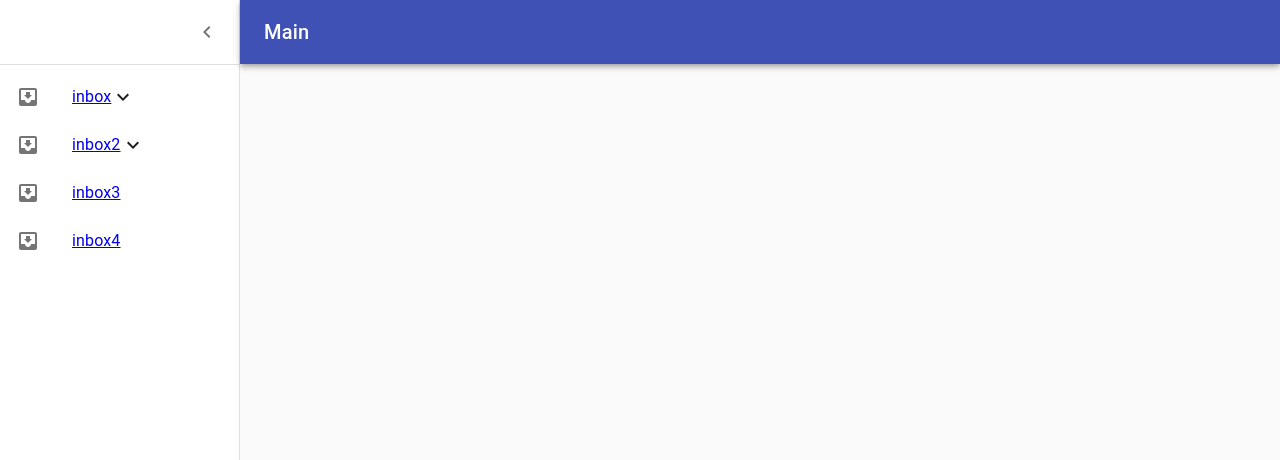
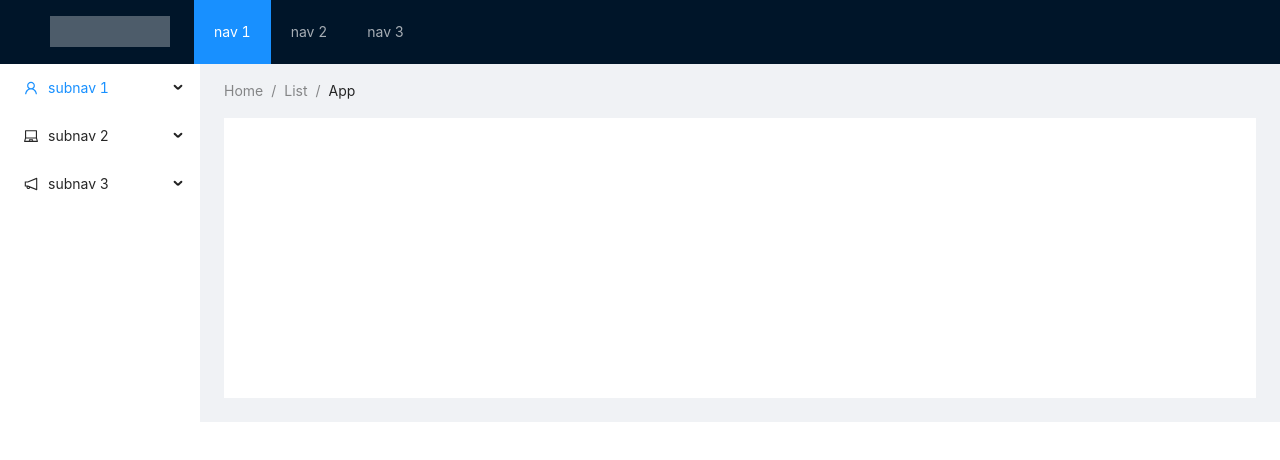
Before and after one commit to kdg1986/react-app, a React app: page /ant in a window 1280 px wide. Shown: the top 460 px of the page. Built offline with nearby package versions, Linux system fonts and the light colour scheme.

Commit message:
add AntDesign

```diff
--- a/package.json
+++ b/package.json
@@ -20,6 +20,7 @@
     "@material-ui/core": "^4.12.3",
     "@material-ui/data-grid": "^4.0.0-alpha.35",
     "@material-ui/icons": "^4.11.2",
+    "antd": "^4.16.13",
     "axios": "^0.21.1",
     "babel-loader": "^8.2.2",
     "babel-plugin-module-resolver": "^4.1.0",
--- /dev/null
+++ b/src/css/antd.css
@@ -0,0 +1,20 @@
+.logo {
+  float: left;
+  width: 120px;
+  height: 31px;
+  margin: 16px 24px 16px 0;
+  background: rgba(255, 255, 255, 0.3);
+}
+
+.ant-row-rtl .logo {
+  float: right;
+  margin: 16px 0 16px 24px;
+}
+
+.site-layout-background {
+  background: #fff;
+}
+
+.h{
+  height: 100%;
+}
--- /dev/null
+++ b/src/layout/Antd.js
@@ -0,0 +1,166 @@
+import { Layout, Menu, Breadcrumb,List,Card  } from 'antd';
+import { UserOutlined, LaptopOutlined, NotificationOutlined } from '@ant-design/icons';
+import '@STYLE/antd.css';
+import 'antd/dist/antd.css';
+import { Route, Switch } from 'react-router';
+import { Link } from 'react-router-dom';
+import { DragDropContext,Droppable,Draggable } from 'react-beautiful-dnd'
+
+const CardList = () => {
+    const data = [
+        {
+          title: 'Title 1',
+          content: 'content',
+        },
+        {
+          title: 'Title 2',
+          content: 'content',
+        },
+        {
+          title: 'Title 3',
+          content: 'content',
+        },
+        {
+          title: 'Title 4',
+          content: 'content',
+        },
+        {
+          title: 'Title 5',
+          content: 'content',
+        },
+        {
+          title: 'Title 6',
+          content: 'content',
+        },
+      ];
+
+      return(
+        <DragDropContext>
+            <Droppable droppableId="droppable-1" type="PERSON">
+            {(provided, snapshot) => (
+                <div
+                {...provided.droppableProps} ref={provided.innerRef}
+                >
+                    <List
+                        grid={{
+                        gutter: 16,
+                        xs: 1,
+                        sm: 2,
+                        md: 4,
+                        lg: 4,
+                        xl: 6,
+                        xxl: 3,
+                        }}
+                        dataSource={data}
+                        renderItem={(item,index) => {
+                            console.log( item )
+                         return(
+
+                            <Draggable key={item.title} draggableId={item.title} index={index}>
+                            {(provided) => (
+                              <div
+                                ref={provided.innerRef}
+                                {...provided.dragHandleProps}
+                                {...provided.draggableProps}
+                              >
+                                <List.Item>
+                                    <Card title={item.title}>{item.content}</Card>
+                                </List.Item>
+                              </div>
+                            )}
+                          </Draggable>
+
+
+                        )
+                        }}
+                    />
+                    {provided.placeholder}
+                </div>
+            )}
+            </Droppable>
+        </DragDropContext>
+      )
+}
+
+const Contents = props => {
+    return(
+        <Layout style={{ padding: '0 24px 24px' }}>
+            <Breadcrumb style={{ margin: '16px 0' }}>
+                <Breadcrumb.Item>Home</Breadcrumb.Item>
+                <Breadcrumb.Item>List</Breadcrumb.Item>
+                <Breadcrumb.Item>App</Breadcrumb.Item>
+            </Breadcrumb>
+            <Layout.Content
+            className="site-layout-background"
+            style={{
+                padding: 24,
+                margin: 0,
+                minHeight: 280,
+            }}
+            >
+                {props.children}
+            </Layout.Content>
+        </Layout>
+    )
+}
+
+
+const Table = () => {
+    return <h1>table</h1>
+}
+
+
+export default () => {
+
+    const { SubMenu } = Menu;
+    const { Header, Content, Sider } = Layout;
+
+    return(
+        <Layout className="h">
+            <Header className="header">
+            <div className="logo" />
+            <Menu theme="dark" mode="horizontal" defaultSelectedKeys={['1']}>
+                <Menu.Item key="1">nav 1</Menu.Item>
+                <Menu.Item key="2">nav 2</Menu.Item>
+                <Menu.Item key="3">nav 3</Menu.Item>
+            </Menu>
+            </Header>
+            <Layout>
+            <Sider width={200} className="site-layout-background">
+                <Menu
+                mode="inline"
+                defaultSelectedKeys={['1']}
+                //defaultOpenKeys={['sub1']}
+                style={{ height: '100%', borderRight: 0 }}
+                >
+                <SubMenu key="sub1" icon={<UserOutlined />} title="subnav 1">
+                    <Menu.Item key="1"><Link to="/ant/BeautifulDnd" >BeautifulDnd</Link></Menu.Item>
+                    <Menu.Item key="2"><Link to="/ant/table" >table</Link></Menu.Item>
+                    <Menu.Item key="3">option3</Menu.Item>
+                    <Menu.Item key="4">option4</Menu.Item>
+                </SubMenu>
+                <SubMenu key="sub2" icon={<LaptopOutlined />} title="subnav 2">
+                    <Menu.Item key="5">option5</Menu.Item>
+                    <Menu.Item key="6">option6</Menu.Item>
+                    <Menu.Item key="7">option7</Menu.Item>
+                    <Menu.Item key="8">option8</Menu.Item>
+                </SubMenu>
+                <SubMenu key="sub3" icon={<NotificationOutlined />} title="subnav 3">
+                    <Menu.Item key="9">option9</Menu.Item>
+                    <Menu.Item key="10">option10</Menu.Item>
+                    <Menu.Item key="11">option11</Menu.Item>
+                    <Menu.Item key="12">option12</Menu.Item>
+                </SubMenu>
+                </Menu>
+            </Sider>
+                <Contents>
+                    <Route exact path="/ant" render={null}/>
+                    <Switch>
+                        <Route path="/ant/BeautifulDnd" component={CardList}/>
+                        <Route path="/ant/table" component={Table}/>
+                    </Switch>
+                </Contents>
+            </Layout>
+        </Layout>
+    )
+}
--- a/src/layout/index.js
+++ b/src/layout/index.js
@@ -10,8 +10,8 @@ import Header from '@/layout/header';
 import Left from '@/layout/left';
 import { useMemo } from 'react';
 
-
-
+import Antd from '@/layout/Antd';
+import { Route, Switch } from 'react-router';
 
 const drawerWidth = 240;
 
@@ -93,9 +93,10 @@ export default () => {
     [prefersDarkMode],
   );
 
-  return (
-    <>
-        <ThemeProvider theme={theme}>
+  const MaterialUI = () => {
+    return(
+      <>
+      <ThemeProvider theme={theme}>
           <div className={classes.root}>
               <CssBaseline />
               <Header props={{ classes : classes }} />
@@ -107,6 +108,14 @@ export default () => {
           </div>
         </ThemeProvider>
         <Loading/>
+      </>
+    )
+  }
+
+  return (
+    <>
+        <Route path="/material" component={MaterialUI}/>
+        <Route path="/ant" component={Antd}/>
     </>
   );
 }
--- a/src/layout/menu.js
+++ b/src/layout/menu.js
@@ -2,16 +2,16 @@ import InboxIcon from '@material-ui/icons/MoveToInbox';
 
 
 const json = [
-    { name : "inbox", path : "/inbox", icon : <InboxIcon/>, subPage : [
-        { name : "grid", path : "/inbox/inboxGrid", icon : <InboxIcon/> },
-        { name : "starred_starred", path : "/inbox/starred/starred_starred", icon : <InboxIcon/> }
+    { name : "inbox", path : "/material/inbox", icon : <InboxIcon/>, subPage : [
+        { name : "grid", path : "/material/inbox/inboxGrid", icon : <InboxIcon/> },
+        { name : "starred_starred", path : "/material/inbox/starred/starred_starred", icon : <InboxIcon/> }
     ]},
-    { name : "inbox2", path : "/inbox2", icon : <InboxIcon/>, subPage :[
-        { name : "react-dnd", path : "/inbox2/react-dnd", icon : <InboxIcon/> },
-        { name : "react-deatiful-dnd", path : "/inbox2/react-deatiful-dnd", icon : <InboxIcon/> },
+    { name : "inbox2", path : "/material/inbox2", icon : <InboxIcon/>, subPage :[
+        { name : "react-dnd", path : "/material/inbox2/react-dnd", icon : <InboxIcon/> },
+        { name : "react-deatiful-dnd", path : "/material/inbox2/react-deatiful-dnd", icon : <InboxIcon/> },
     ]},
-    { name : "inbox3", path : "/inbox3", icon : <InboxIcon/> },
-    { name : "inbox4", path : "/inbox4", icon : <InboxIcon/> },
+    { name : "inbox3", path : "/material/inbox3", icon : <InboxIcon/> },
+    { name : "inbox4", path : "/material/inbox4", icon : <InboxIcon/> },
 ]
 
 export default json;
--- a/src/pages/index.js
+++ b/src/pages/index.js
@@ -27,13 +27,13 @@ const Dialogs = () =>{
 export default () => {
     return(
         <>
-            <Route exact path="/" render={()=><Dialogs/>}/>
+            <Route exact path="/material" render={()=><Dialogs/>}/>
             <Switch>
-                <Route path="/inbox" component={Inbox}/>
-                <Route path="/inbox/:name" component={Inbox}/>
+                <Route path="/material/inbox" component={Inbox}/>
+                <Route path="/material/inbox/:name" component={Inbox}/>
 
-                <Route path="/inbox2" component={Inbox2}/>
-                <Route path="/inbox2/:name" component={Inbox2}/>
+                <Route path="/material/inbox2" component={Inbox2}/>
+                <Route path="/material/inbox2/:name" component={Inbox2}/>
             </Switch>
         </>
     )
--- a/webpack.config.js
+++ b/webpack.config.js
@@ -41,8 +41,8 @@ module.exports = (env, options) => {
 
       }),
       new MiniCssExtractPlugin({
-          filename: './css/[id].css',
-          chunkFilename: "css/[id].css"
+          filename: './css/[name]_[id].css',
+          chunkFilename: "css/[name]_[id].css"
       }),
       new webpack.DefinePlugin({
         ELASTIC_URL: JSON.stringify("http://kdg1986.synology.me:9200"),
```
Also changed, not shown: 1 other file (tests, documents, lock files or other folders).
